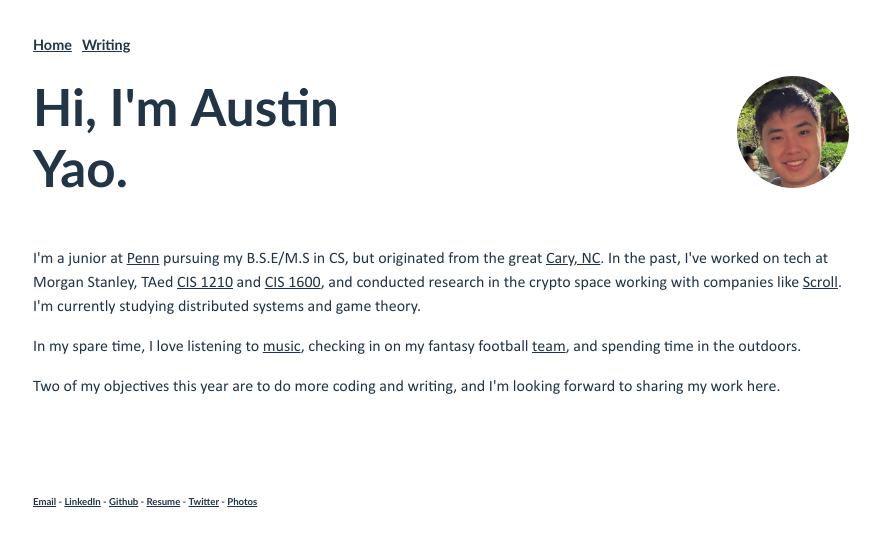
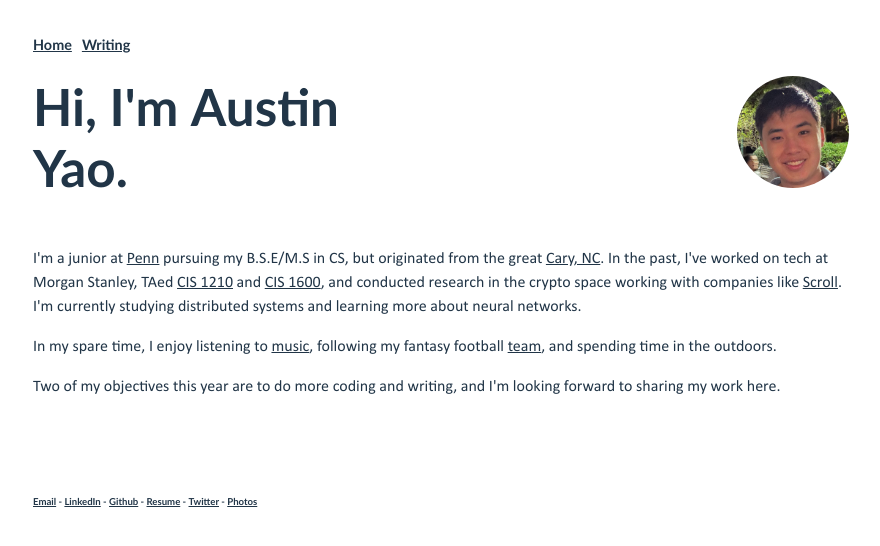
Before and after one commit to austin-yao/austin-yao.github.io, a React (Vite) app: page / in a window 1280 px wide. Shown: the top 546 px of the page, without its empty margins (199-1079 px from the left). Built offline with nearby package versions, Linux system fonts and the light colour scheme.

Commit message:
small changes

```diff
--- a/src/App.jsx
+++ b/src/App.jsx
@@ -31,8 +31,8 @@ const App = () => {
       <div className="intro">
         <div>
           <p>I'm a junior at <a href='https://www.seas.upenn.edu/'>Penn</a> pursuing my B.S.E/M.S in CS, but originated from the great <a href='https://en.wikipedia.org/wiki/Cary,_North_Carolina'>Cary, NC</a>.
-            In the past, I've worked on tech at Morgan Stanley, TAed <a href='https://www.cis.upenn.edu/~cis1210/current/index.html'>CIS 1210</a> and <a href='https://www.cis.upenn.edu/~cis1600/current/'>CIS 1600</a>, and conducted research in the crypto space working with companies like <a href='https://scroll.io/'>Scroll</a>. I'm currently studying distributed systems and game theory.</p>
-          <p>In my spare time, I love listening to <a href='https://open.spotify.com/playlist/5c6wQwpZ9xEqHelhPxoa6h?si=43a167cd0612481b'>music</a>, checking in on my fantasy football <a href='https://x.com/austinyao_/status/1595253639907610624?s=20'>team</a>, and spending time in the outdoors.</p>
+            In the past, I've worked on tech at Morgan Stanley, TAed <a href='https://www.cis.upenn.edu/~cis1210/current/index.html'>CIS 1210</a> and <a href='https://www.cis.upenn.edu/~cis1600/current/'>CIS 1600</a>, and conducted research in the crypto space working with companies like <a href='https://scroll.io/'>Scroll</a>. I'm currently studying distributed systems and learning more about neural networks.</p>
+          <p>In my spare time, I enjoy listening to <a href='https://open.spotify.com/user/swaggerking11?si=852710a5c6844d8d'>music</a>, following my fantasy football <a href='https://x.com/austinyao_/status/1595253639907610624'>team</a>, and spending time in the outdoors.</p>
           <p>Two of my objectives this year are to do more coding and writing, and I'm looking forward to sharing my work here.</p>
         </div>
       </div>
```
